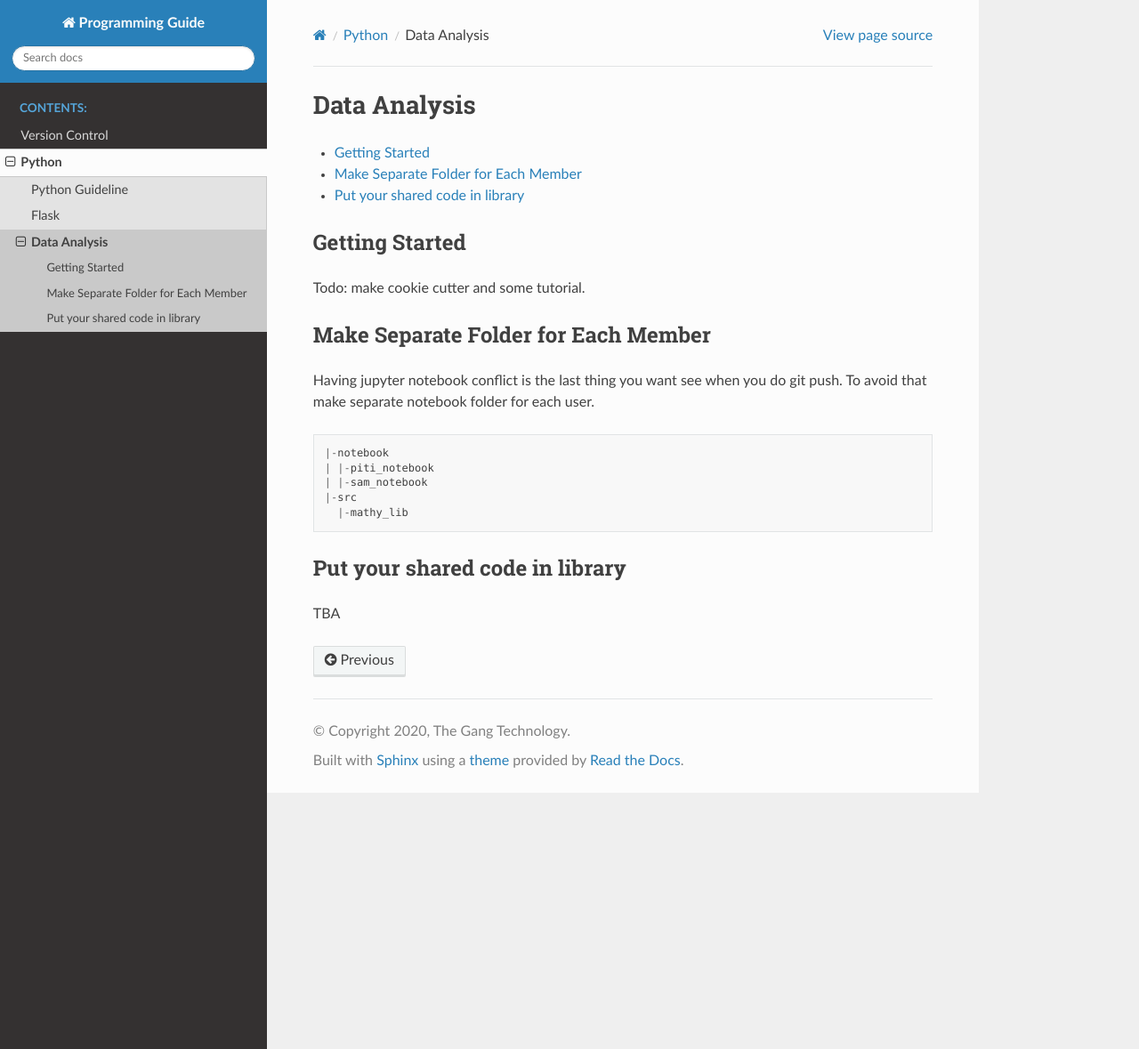
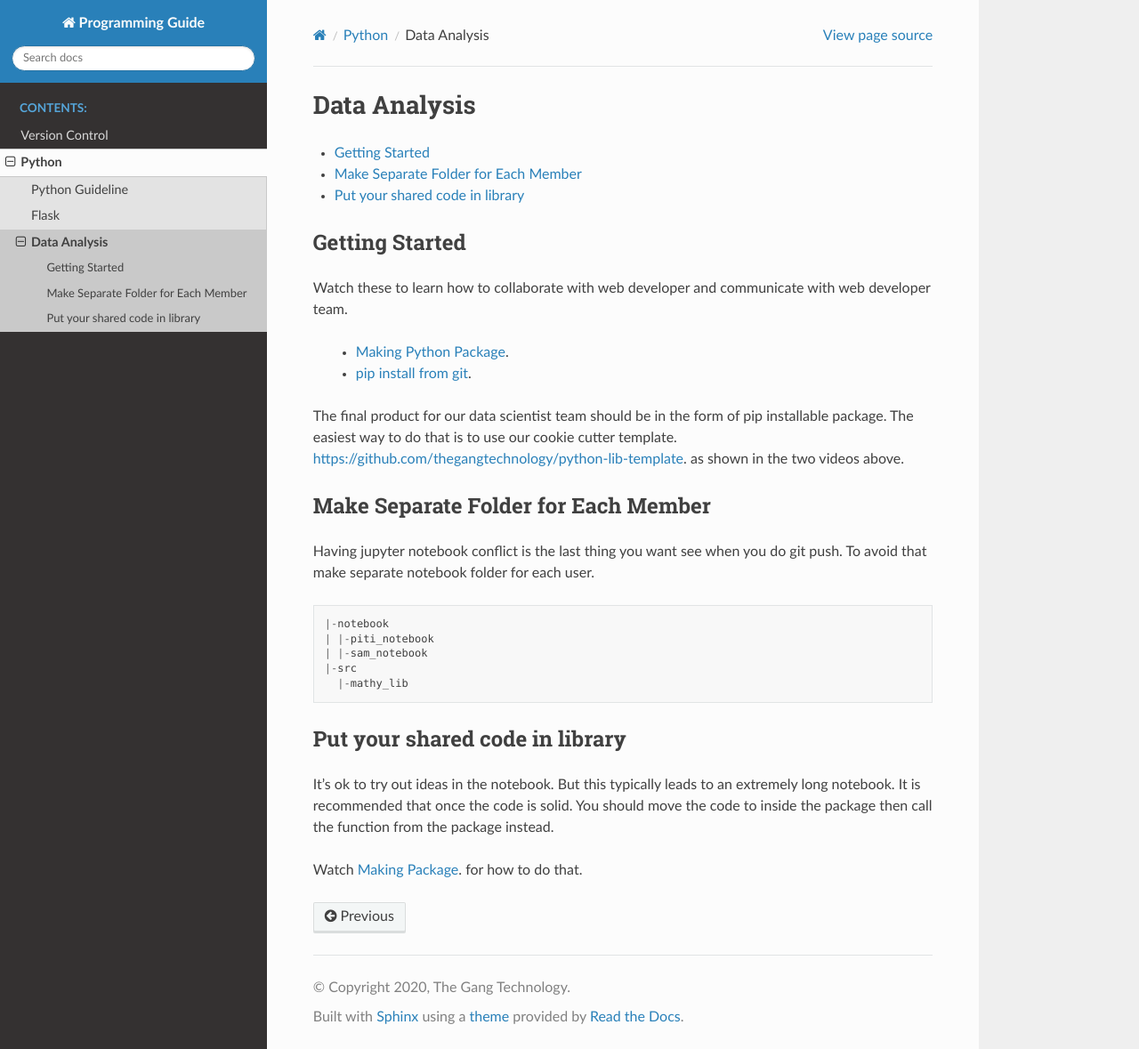
Before and after one commit to thegangtechnology/programming-guide, a Sphinx documentation site: the page built from source/python/data_analysis.rst, in a window 1280 px wide and 1179 px high. Shown: the whole window at 89% size. Built offline with Sphinx 7.4.7 and the Read the Docs theme 2.0.0, drawn with Linux system fonts in a browser that asks for light colours.

Commit message:
add packaging

```diff
--- a/source/python/data_analysis.rst
+++ b/source/python/data_analysis.rst
@@ -10,7 +10,16 @@ Data Analysis
 
 Getting Started
 ~~~~~~~~~~~~~~~
-Todo: make cookie cutter and some tutorial.
+
+Watch these to learn how to collaborate with web developer and communicate with web developer team.
+
+   - `Making Python Package <https://youtu.be/X0fAKxrMmDs>`_.
+   - `pip install from git <https://youtu.be/DjTsVN0hgAg>`_.
+
+The final product for our data scientist team should be in the form
+of pip installable package. The easiest way to do that is to use our
+cookie cutter template. `https://github.com/thegangtechnology/python-lib-template <https://github.com/thegangtechnology/python-lib-template>`_.
+as shown in the two videos above.
 
 
 Make Separate Folder for Each Member
@@ -30,4 +39,9 @@ To avoid that make separate notebook folder for each user.
 
 Put your shared code in library
 ~~~~~~~~~~~~~~~~~~~~~~~~~~~~~~~
-TBA
+
+It's ok to try out ideas in the notebook. But this typically leads to an extremely
+long notebook. It is recommended that once the code is solid. You should move the
+code to inside the package then call the function from the package instead.
+
+Watch `Making Package <https://youtu.be/X0fAKxrMmDs>`_. for how to do that.
```
